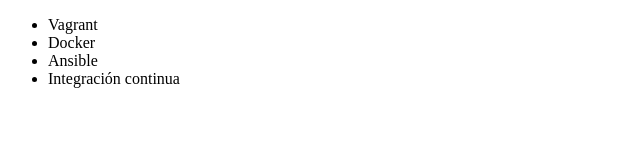
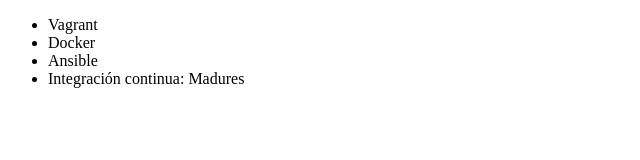
Before and after one commit to Itzel-NB/Alura-Git, a plain HTML site: page index.html in a window 1280 px wide. Shown: the full height of the page, 0-640 px from the left. Drawn offline with Linux system fonts and the light colour scheme.

Commit message:
Mejorando curso de integracion continua

```diff
--- a/index.html
+++ b/index.html
@@ -9,7 +9,7 @@
          <li> Vagrant </li>
          <li> Docker </li>
          <li> Ansible </li>
-         <li> Integración continua</li>
+         <li> Integración continua: Madures </li>
      </ul>
 </body>
 </html>
```
